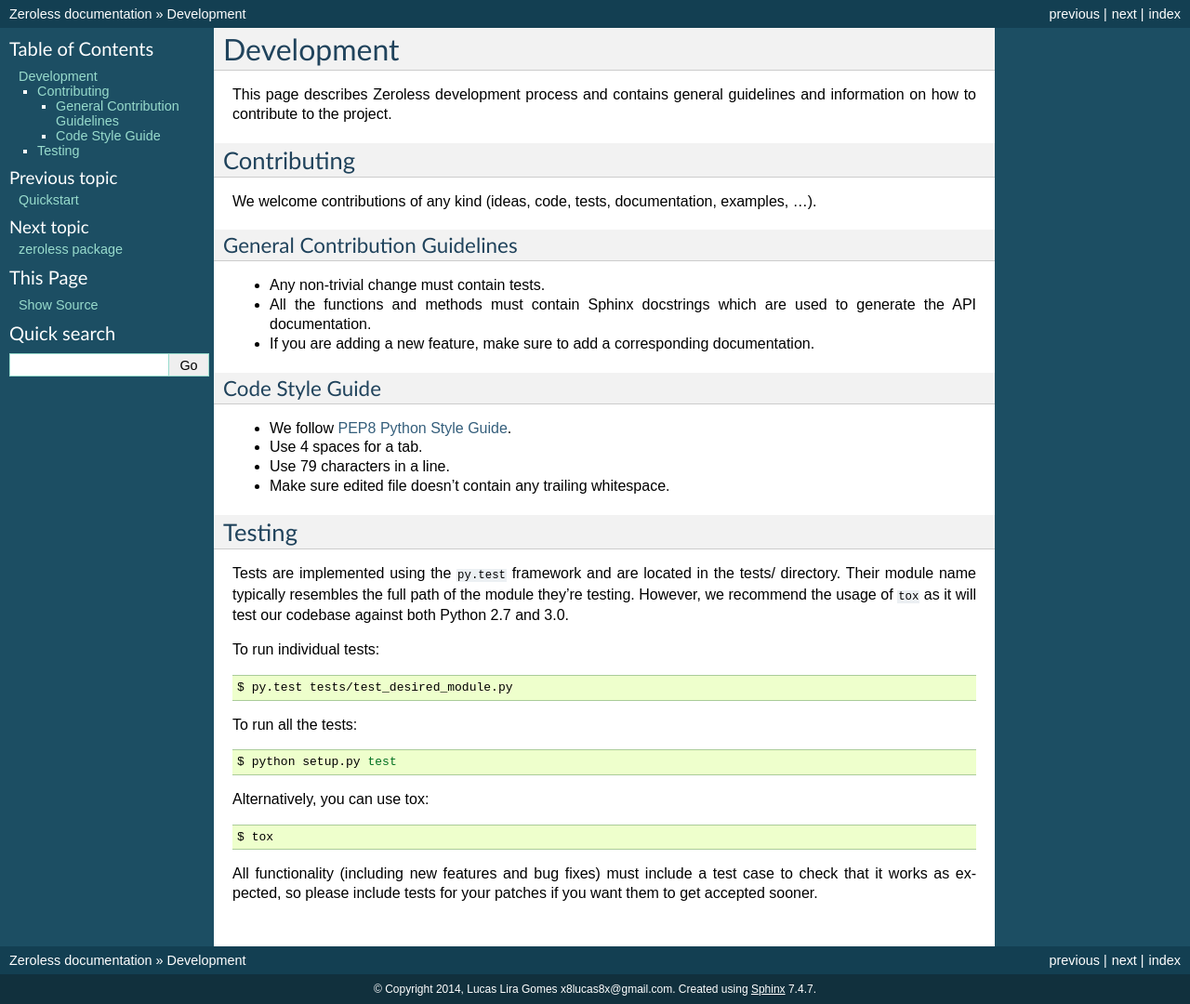
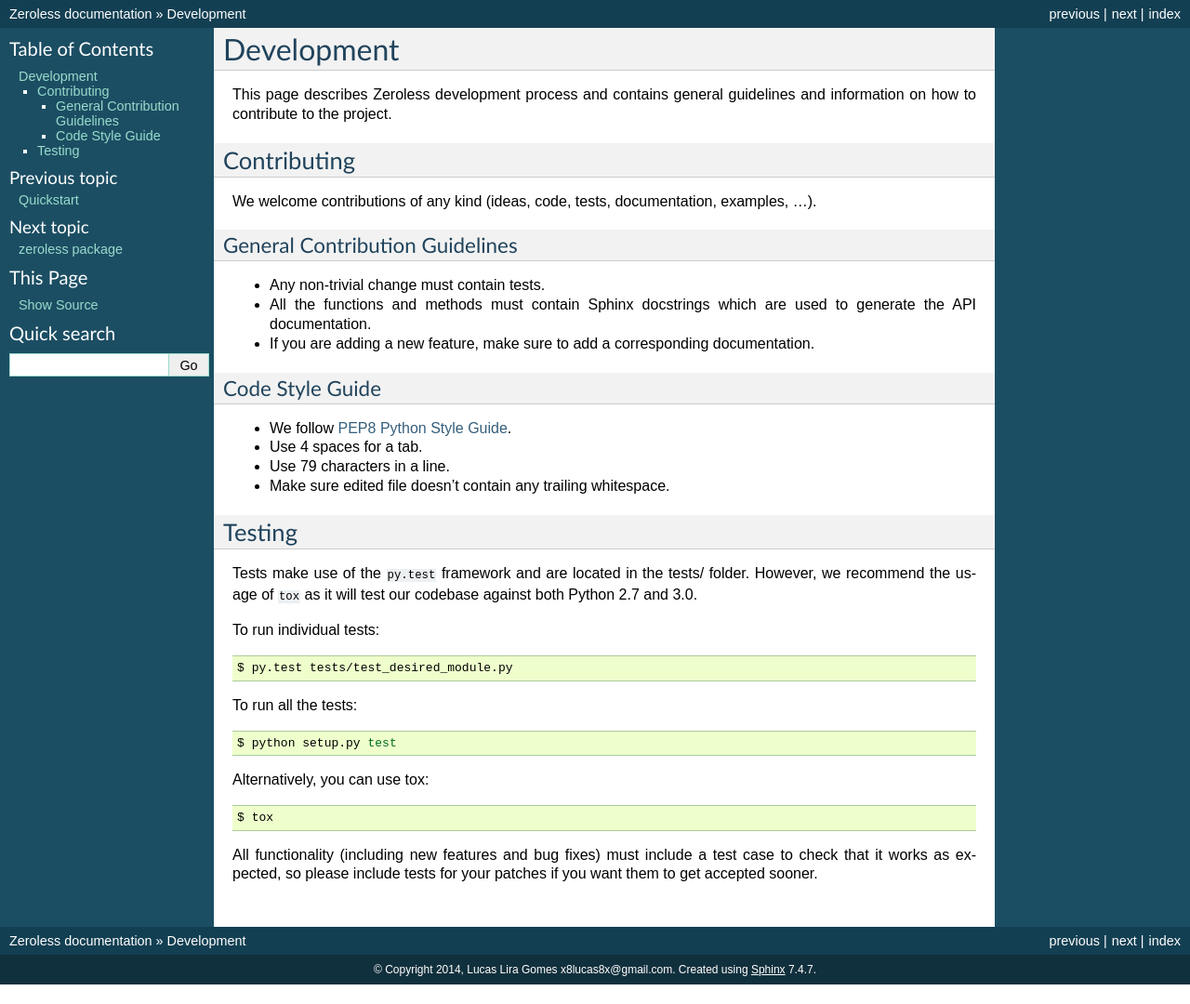
Before and after one commit to zmqless/python-zeroless, a Sphinx documentation site: the page built from docs/development.rst, in a window 1280 px wide. Shown: the whole page at 93% size. Built offline with Sphinx 7.4.7, drawn with Linux system fonts in a browser that asks for light colours; after the commit the page ends 1059 px from its top, so only the background shows below that.

Commit message:
Diminished the duplication of effort at the documentation by referencing sections at the README file. Altered the testing section in the development.rst file.

```diff
--- a/docs/development.rst
+++ b/docs/development.rst
@@ -34,10 +34,9 @@ Code Style Guide
 Testing
 -------
 
-Tests are implemented using the ``py.test`` framework and are located
-in the tests/ directory. Their module name typically resembles the full
-path of the module they're testing. However, we recommend the usage of
-``tox`` as it will test our codebase against both Python 2.7 and 3.0.
+Tests make use of the ``py.test`` framework and are located in the tests/
+folder. However, we recommend the usage of ``tox`` as it will test our
+codebase against both Python 2.7 and 3.0.
 
 .. include:: ../README.rst
    :start-after: _testing_content_start:
--- a/docs/install.rst
+++ b/docs/install.rst
@@ -5,9 +5,9 @@ Install Guide
 
 Install stable releases of Zeroless with ``pip``.
 
-.. code-block:: bash
-
-    $ pip install zeroless
+.. include:: ../README.rst
+   :start-after: _install_content_start:
+   :end-before:  _install_content_end:
 
 .. _install_dependencies:
 
```
Also changed, not shown: docs/index.rst (+6 -4 lines).
